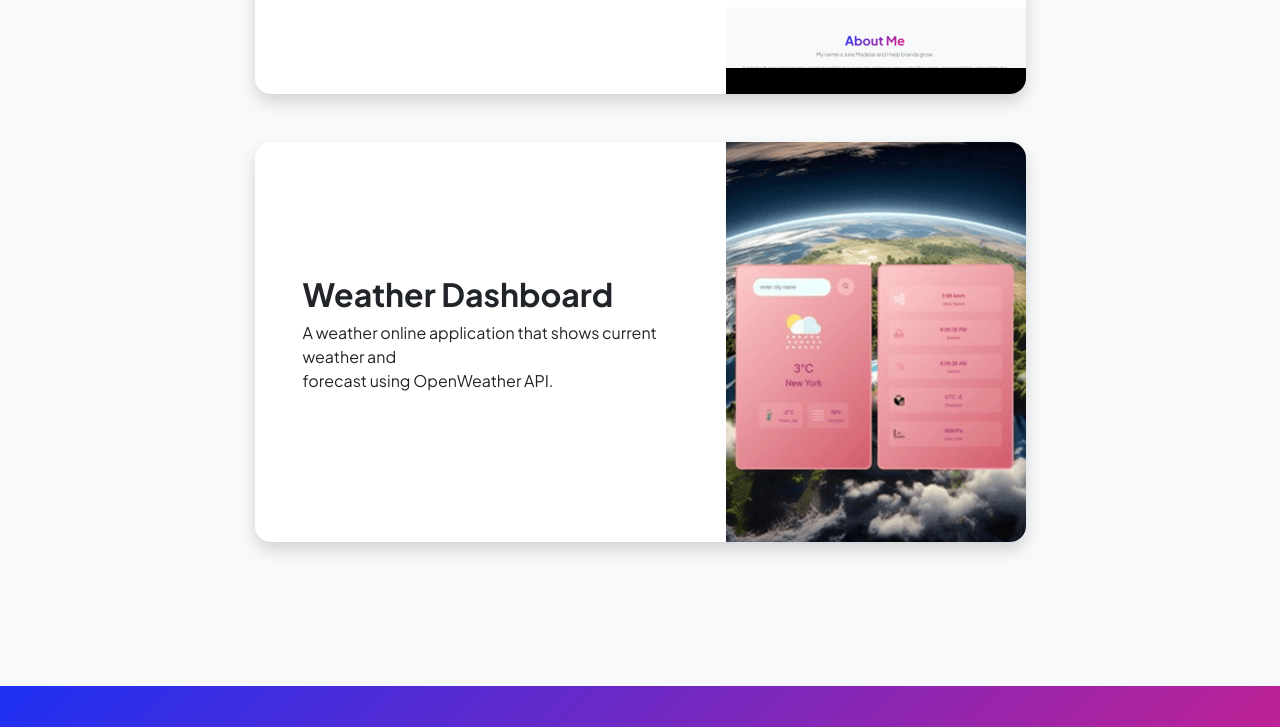
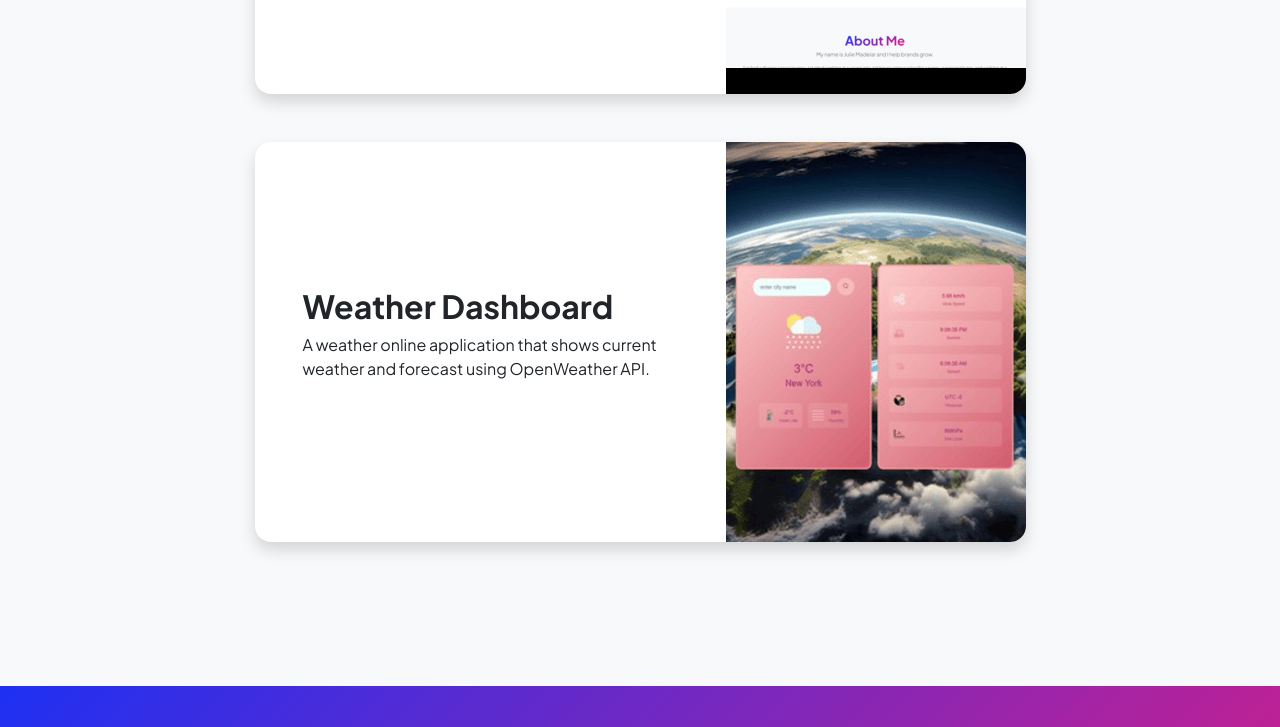
Before and after one commit to juliemadelar/juliemadelar.github.io, a plain HTML site: page projects.html in a window 1280 px wide. Shown: the part 1796-2523 px from the top of the page. Drawn offline with nearby package versions, Linux system fonts and the light colour scheme; a script that the page names is missing.

Commit message:
Update projects.html

```diff
--- a/projects.html
+++ b/projects.html
@@ -100,7 +100,7 @@
                                         <div class="d-flex align-items-center">
                                             <div class="p-5">
                                                 <h2 class="fw-bolder">Weather Dashboard</h2>
-                                                <p>A weather online application that shows current weather and <br>forecast using OpenWeather API.</p>
+                                                <p>A weather online application that shows current weather and forecast using OpenWeather API.</p>
                                             </div>
                                             <img class="img-fluid" src="assets/weatherapp.png" alt="..." />
                                         </div>
```
